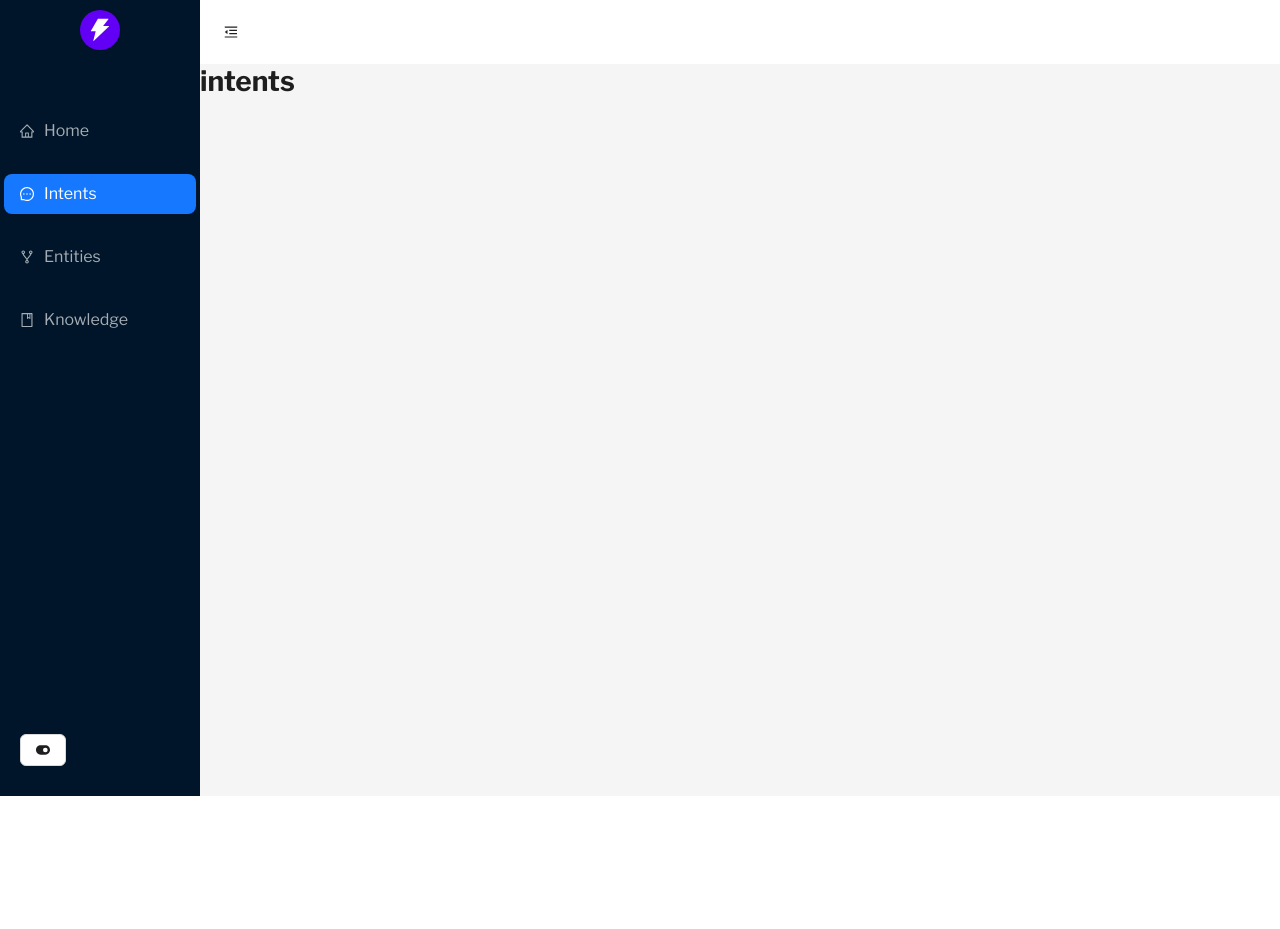
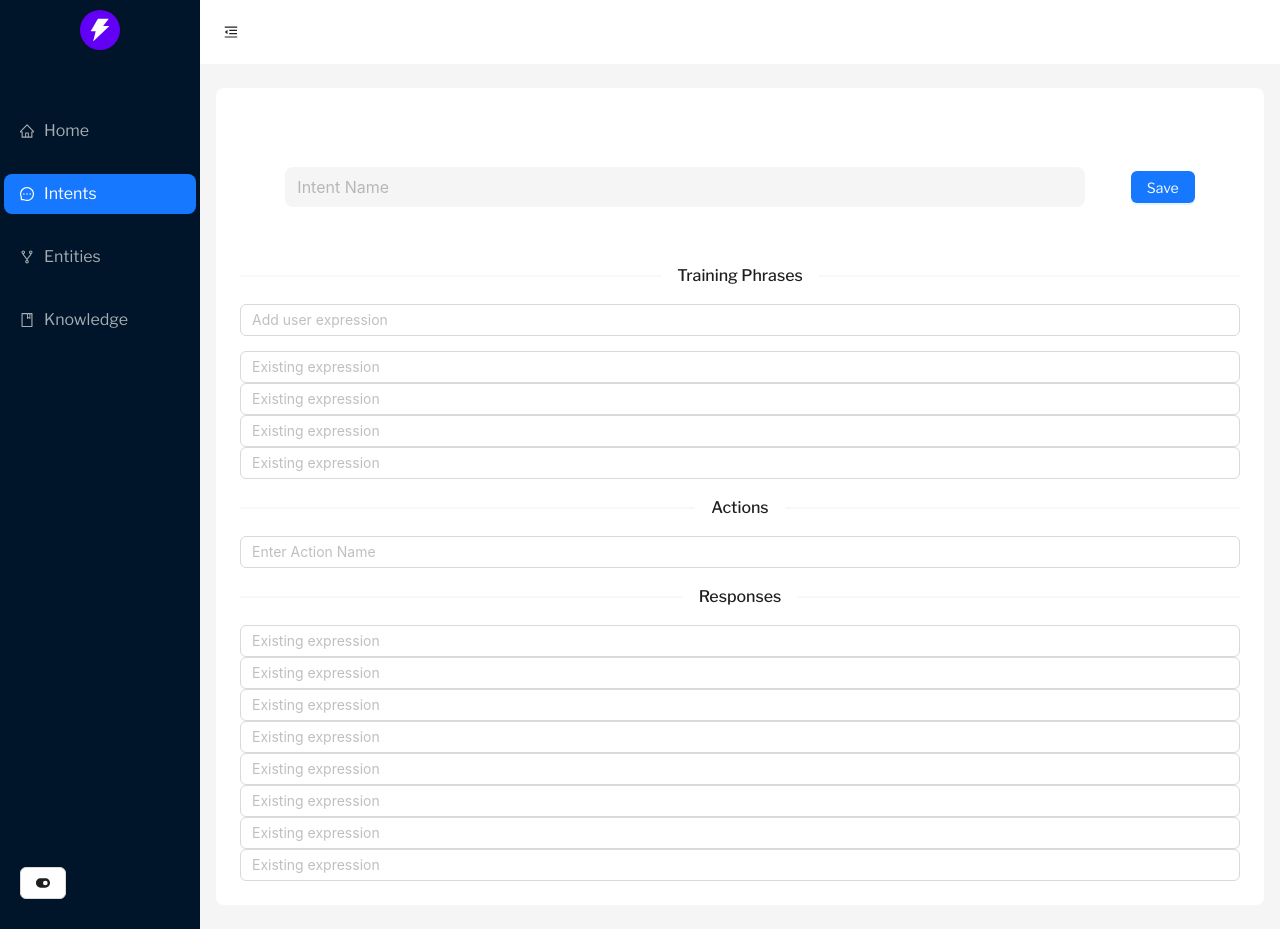
Before and after one commit to BryleCunanan/ai360-studio, a React (Vite) app: page /intents in a window 1280 px wide. Before the commit the page ends 800 px from the top, so only its background shows below. Built offline with nearby package versions, Linux system fonts and the light colour scheme.

Commit message:
New Files Added

```diff
--- a/src/App.jsx
+++ b/src/App.jsx
@@ -1,4 +1,4 @@
-import { Button, Layout, theme } from "antd";
+import { Button, Flex, Layout, theme } from "antd";
 import { MenuUnfoldOutlined, MenuFoldOutlined } from "@ant-design/icons";
 import Logo from "./components/Logo";
 import MenuList from "./components/MenuList";
@@ -20,7 +20,7 @@ function App() {
   };
 
   const {
-    token: { colorBgContainer, colorPrimary },
+    token: { colorBgContainer, borderRadiusLG },
   } = theme.useToken();
 
   return (
@@ -46,7 +46,16 @@ function App() {
               icon={collapsed ? <MenuUnfoldOutlined /> : <MenuFoldOutlined />}
             />
           </Header>
-          <Content>
+          <Content
+            style={{
+              margin: "24px 16px",
+              padding: 24,
+              minHeight: 280,
+              background: colorBgContainer,
+              borderRadius: borderRadiusLG,
+              textAlign: "center",
+            }}
+          >
             <Routes>
               <Route path="/" element={<Home />}></Route>
               <Route path="/intents" element={<Intent />}></Route>
--- a/src/pages/Entities.jsx
+++ b/src/pages/Entities.jsx
@@ -1,7 +1,41 @@
+import { Flex, Divider, List, Input, Button } from "antd";
+
+const data = [
+  "Reference Value",
+  "Reference Value",
+  "Reference Value",
+  "Reference Value",
+];
+
+const boxStyle = {
+  width: "100%",
+  height: 120,
+  marginTop: 15,
+};
+
 const Entities = () => {
   return (
     <div>
-      <h1>Entities</h1>
+      <div>
+        <Flex style={boxStyle} justify="space-evenly" align="center">
+          <Input
+            style={{ width: 800 }}
+            size="large"
+            placeholder="Entity Name"
+            variant="filled"
+          />
+          <Button type="primary">Save</Button>
+        </Flex>
+      </div>
+      <Divider />
+      <div>
+        <List
+          size="small"
+          bordered
+          dataSource={data}
+          renderItem={(item) => <List.Item>{item}</List.Item>}
+        />
+      </div>
     </div>
   );
 };
--- a/src/pages/Intent.jsx
+++ b/src/pages/Intent.jsx
@@ -1,11 +1,81 @@
+import { Divider, Flex, Button, Input } from "antd";
 import React from "react";
 
-const Intent = () => {
+const boxStyle = {
+  width: "100%",
+  height: 120,
+  marginTop: 15,
+};
+
+const Intents = () => {
   return (
-    <div>
-      <h1>intents</h1>
-    </div>
+    <>
+      <div>
+        <Flex style={boxStyle} justify="space-evenly" align="center">
+          <Input
+            style={{ width: 800 }}
+            size="large"
+            placeholder="Intent Name"
+            variant="filled"
+          />
+          <Button type="primary">Save</Button>
+        </Flex>
+      </div>
+      <Divider>Training Phrases</Divider>
+      <div>
+        <Input placeholder="Add user expression" />
+
+        <ul style={{ marginTop: 15 }}>
+          <li>
+            <Input placeholder="Existing expression" />
+          </li>
+          <li>
+            <Input placeholder="Existing expression" />
+          </li>
+          <li>
+            <Input placeholder="Existing expression" />
+          </li>
+          <li>
+            <Input placeholder="Existing expression" />
+          </li>
+        </ul>
+      </div>
+      <Divider>Actions</Divider>
+      <div>
+        <Input placeholder="Enter Action Name" />
+      </div>
+
+      <Divider>Responses</Divider>
+      <div>
+        <ul style={{ marginTop: 15 }}>
+          <li>
+            <Input placeholder="Existing expression" />
+          </li>
+          <li>
+            <Input placeholder="Existing expression" />
+          </li>
+          <li>
+            <Input placeholder="Existing expression" />
+          </li>
+          <li>
+            <Input placeholder="Existing expression" />
+          </li>
+          <li>
+            <Input placeholder="Existing expression" />
+          </li>
+          <li>
+            <Input placeholder="Existing expression" />
+          </li>
+          <li>
+            <Input placeholder="Existing expression" />
+          </li>
+          <li>
+            <Input placeholder="Existing expression" />
+          </li>
+        </ul>
+      </div>
+    </>
   );
 };
 
-export default Intent;
+export default Intents;
```
